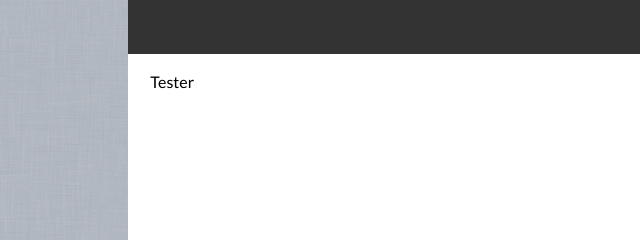
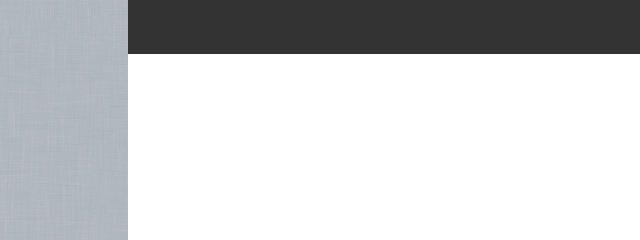
Before and after one commit to camhayes/learningObjectFinal, a plain HTML site: page index.html in a window 1280 px wide. Shown: the part 363-603 px from the top of the page, 0-640 px from the left. Drawn offline with Linux system fonts and the light colour scheme.

Commit message:
removing a test element... gitbox is my new favorite thing

```diff
--- a/index.html
+++ b/index.html
@@ -141,7 +141,6 @@ Credits:
 
 							</div><!-- end printHeader -->
 
-											<p>Tester</p>
 						</div><!-- end slideContent -->
 					</div><!-- end slide -->
 					<!-- ========================================================= SLIDE 2 ================================================= -->
```
